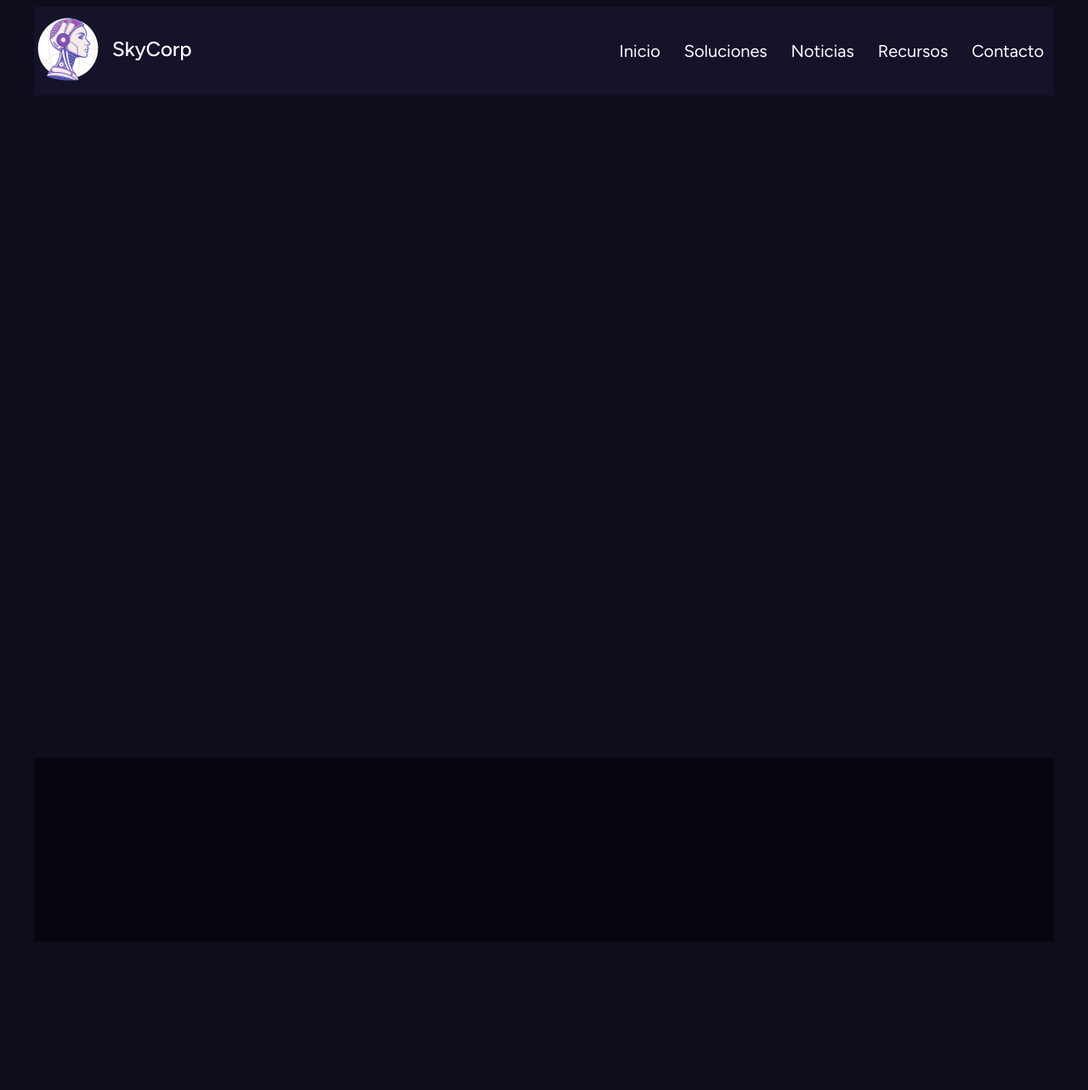
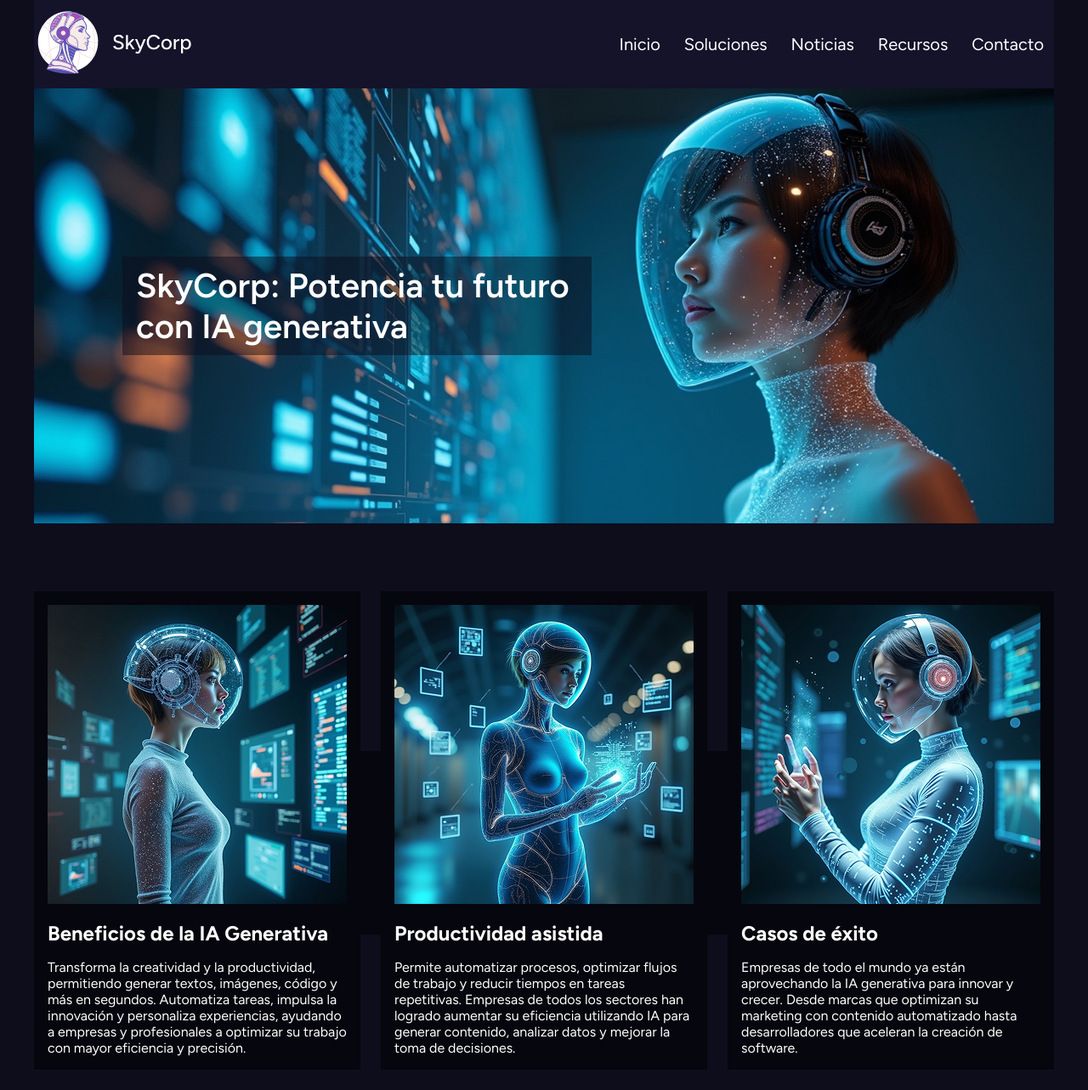
Before and after one commit to exegeses/html-76125, a plain HTML site: page _proyecto/index.html in a window 1280 px wide. Shown: the whole page at 85% size. Before the commit the page ends 1116 px from the top, so only its background shows below. Drawn offline with Linux system fonts and the light colour scheme.

Commit message:
Proyecto integrador | Sección ejemplos

```diff
--- a/_proyecto/css/stye.css
+++ b/_proyecto/css/stye.css
@@ -1,4 +1,12 @@
 @import url('https://fonts.googleapis.com/css2?family=Figtree:ital,wght@0,300..900;1,300..900&display=swap');
+
+/* selector universal */
+*{
+    margin: 0px;
+    padding: 0px;
+    box-sizing: border-box;
+}
+
 
 body{
     background-color: hsl(240, 37%, 8%);
@@ -29,6 +37,41 @@ main{
     height: 780px; /* revisar */
     /* background-color: hsl(240, 37%, 8%); */
 }
+
+/* sección hero-banner */
+#hero-banner{
+    height: 512px;
+    background-image: url(../imgs/hero-banner.jpg);
+    display: flex;
+    align-items: center;
+}
+    #hero-banner h1{
+        width: 552px;
+        margin-left: 104px;
+        padding: 10px 16px;
+        font-size: 40px;
+        font-weight: 600;
+        background-color: hsla(240, 37%, 8%, 50%);
+    }
+
+/* sección ejemplos */
+#ejemplos{
+    margin-top: 56px;
+    padding: 24px 0px;
+    display: flex;
+    justify-content: space-between;
+}
+
+    #ejemplos article{
+            width: 384px;
+            padding: 16px;
+            background-color: #06060E;
+    }
+        #ejemplos article h2{
+            padding: 16px 0px;
+        }
+
+
 footer{
     margin: auto;
     width: 1200px;
--- a/_proyecto/index.html
+++ b/_proyecto/index.html
@@ -23,6 +23,37 @@
     </header>
     <main>
 
+        <section id="hero-banner">
+            <h1>SkyCorp: Potencia tu futuro con IA generativa</h1>
+        </section>
+
+        <section id="ejemplos">
+
+            <article>
+                <img src="imgs/e1.jpg">
+                <h2>Beneficios de la IA Generativa</h2>
+                <p>
+                    Transforma la creatividad y la productividad, permitiendo generar textos, imágenes, código y más en segundos. Automatiza tareas, impulsa la innovación y personaliza experiencias, ayudando a empresas y profesionales a optimizar su trabajo con mayor eficiencia y precisión.
+                </p>
+            </article>
+            <article>
+                <img src="imgs/e2.jpg">
+                <h2>Productividad asistida</h2>
+                <p>
+                    Permite automatizar procesos, optimizar flujos de trabajo y reducir tiempos en tareas repetitivas. Empresas de todos los sectores han logrado aumentar su eficiencia utilizando IA para generar contenido, analizar datos y mejorar la toma de decisiones.
+                </p>
+            </article>
+            <article>
+                <img src="imgs/e3.jpg">
+                <h2>Casos de éxito</h2>
+                <p>
+                    Empresas de todo el mundo ya están aprovechando la IA generativa para innovar y crecer. Desde marcas que optimizan su marketing con contenido automatizado hasta desarrolladores que aceleran la creación de software.
+                </p>
+            </article>
+
+        </section>
+
+
     </main>
     <footer>
 
--- /dev/null
+++ b/clase7/css/padding.css
@@ -0,0 +1,32 @@
+
+/* selector universal */
+*{
+    margin: 0;
+    padding: 0;
+    box-sizing: border-box;
+}
+
+body{
+    width: 768px;
+    margin: auto;
+    background-color: #190410;
+    color: white;
+    font-size: 32px;
+    font-family: sans-serif;
+}
+article{
+    width: 216px;
+    height: 96px;
+    margin: 20px 0px;
+}
+#amarillo{
+    background-color: #ff0;
+    color: #190410;
+}
+#naranja{
+    background-color: #f60;
+    padding: 20px;
+}
+#rojo{
+    background-color: #f00;
+}
--- /dev/null
+++ b/clase7/css/scroll.css
@@ -0,0 +1,33 @@
+html{
+    /* scroll suavizado */
+    scroll-behavior: smooth;
+}
+body{
+    font-family: sans-serif;
+    font-size: 32px;
+}
+header{
+    width: 1024px;
+    margin: auto;
+    height: 96px;
+    display: flex;
+    justify-content: center;
+    align-items: center;
+    background-color: #dea579;
+}
+    header a{
+        text-decoration: none;
+        color: #fff;
+        padding: 8px;
+    }
+main{
+    width: 1024px;
+    margin: auto;
+}
+    section{
+        height: 340px;
+        margin: 40px 0px;
+        padding: 32px;
+        background-color: #b7eba6;
+        border-radius: 40px;
+    }
```
Also changed, not shown: clase7/padding.html (added, +36 -0 lines), clase7/scroll.html (added, +39 -0 lines), _proyecto/imgs/e1.jpg (added), _proyecto/imgs/e2.jpg (added), _proyecto/imgs/e3.jpg (added), _proyecto/imgs/hero-banner.jpg (added).
